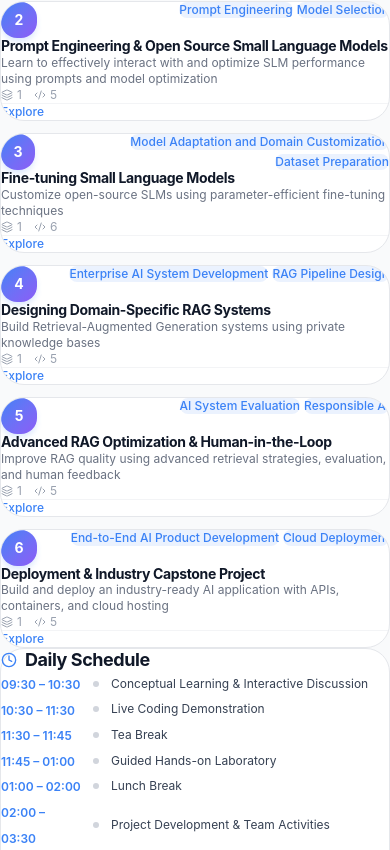
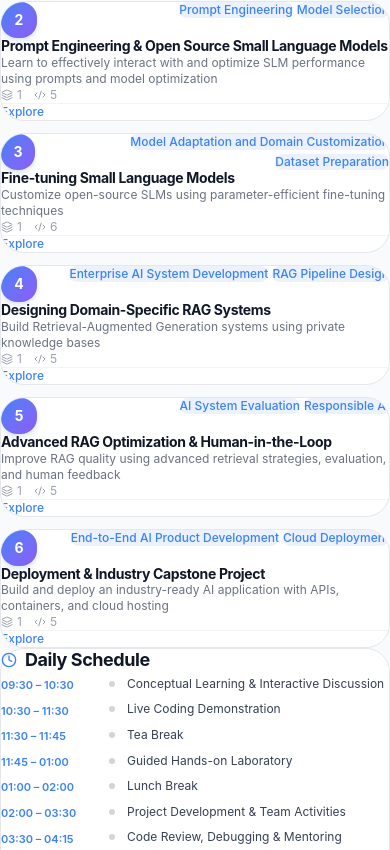
Before and after one commit to muzabasha/slmrag, a React (Vite) app: page / in a window 390 px wide. Shown: the part 1150-2000 px from the top of the page. Built offline with nearby package versions, Linux system fonts and the light colour scheme.

Commit message:
fix: home page overlap issues - schedule time width, progress tracker spacing, prereq text overflow

```diff
--- a/src/components/ProgressTracker.tsx
+++ b/src/components/ProgressTracker.tsx
@@ -43,7 +43,7 @@ export default function ProgressTracker() {
     <motion.div
       initial={{ opacity: 0, y: -20 }}
       animate={{ opacity: 1, y: 0 }}
-      className="rounded-2xl p-5 mb-8 border border-primary/20 bg-gradient-to-br from-primary/8 via-secondary/5 to-transparent dark:from-primary/15 dark:via-secondary/10"
+      className="rounded-2xl p-5 border border-primary/20 bg-gradient-to-br from-primary/8 via-secondary/5 to-transparent dark:from-primary/15 dark:via-secondary/10"
     >
       <div className="flex items-center justify-between mb-4">
         <div className="flex items-center gap-3">
--- a/src/pages/Home.tsx
+++ b/src/pages/Home.tsx
@@ -17,7 +17,7 @@ export default function Home() {
         <title>{courseData.title} - SLM & RAG Workshop</title>
         <meta name="description" content={courseData.subtitle} />
       </Helmet>
-      <div className="w-full space-y-8 lg:space-y-12 pb-16">
+      <div className="w-full max-w-full space-y-8 lg:space-y-12 pb-16 overflow-x-hidden">
         {/* ===== HERO SECTION ===== */}
         <section className="relative w-full overflow-hidden rounded-2xl lg:rounded-3xl bg-gradient-to-br from-gray-900 via-gray-800 to-gray-900 dark:from-black dark:via-gray-900 dark:to-black p-6 sm:p-8 lg:p-12">
         <div className="absolute inset-0 opacity-20">
@@ -104,11 +104,11 @@ export default function Home() {
           </h2>
           <div className="grid sm:grid-cols-2 lg:grid-cols-3 gap-2.5">
             {courseData.prerequisites.map((pr, i) => (
-              <div key={i} className="flex items-start gap-2 p-2.5 rounded-lg bg-gray-50 dark:bg-gray-800/50">
+              <div key={i} className="flex items-start gap-2 p-2.5 rounded-lg bg-gray-50 dark:bg-gray-800/50 min-w-0">
                 <div className="w-5 h-5 rounded-full bg-primary/10 flex items-center justify-center flex-shrink-0 mt-0.5">
                   <div className="w-1.5 h-1.5 rounded-full bg-primary" />
                 </div>
-                <span className="text-xs text-gray-700 dark:text-gray-300">{pr}</span>
+                <span className="text-xs text-gray-700 dark:text-gray-300 break-words">{pr}</span>
               </div>
             ))}
           </div>
@@ -183,8 +183,8 @@ export default function Home() {
                 key={i}
                 className="flex items-center gap-3 p-2.5 rounded-lg hover:bg-gray-50 dark:hover:bg-gray-800/50 transition-colors"
               >
-                <div className="w-20 sm:w-24 flex-shrink-0">
-                  <span className="text-xs font-semibold text-primary">{sched.time}</span>
+                <div className="w-24 sm:w-28 flex-shrink-0">
+                  <span className="text-[11px] sm:text-xs font-semibold text-primary whitespace-nowrap">{sched.time}</span>
                 </div>
                 <div className="w-1.5 h-1.5 rounded-full bg-gray-300 dark:bg-gray-600 flex-shrink-0" />
                 <span className="text-xs text-gray-700 dark:text-gray-300">{sched.activity}</span>
```
